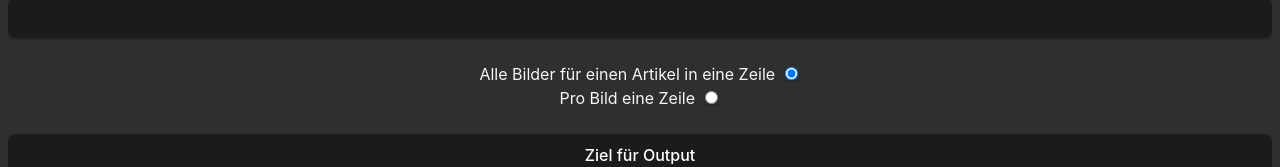
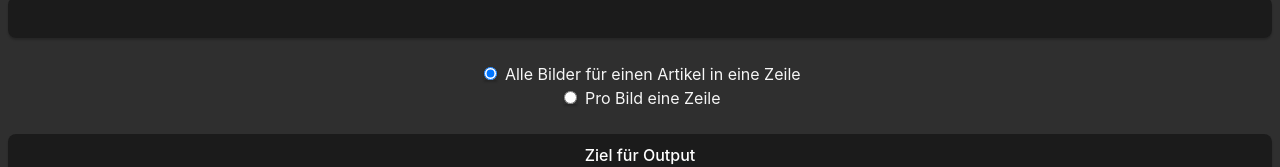
Before and after one commit to Pagnany/luetools, a website built with Vite: page src/bmecat_pictures.html in a window 1280 px wide. Shown: the part 240-407 px from the top of the page. Built offline with nearby package versions, Linux system fonts and the light colour scheme.

Commit message:
wrong id

```diff
--- a/src/bmecat_pictures.html
+++ b/src/bmecat_pictures.html
@@ -15,11 +15,11 @@
       <input type="text" id="inputFile" name="inputFile">
       <br>
       <div>
-        <label for="checkPicturesOneLine">Alle Bilder für einen Artikel in eine Zeile</label>
         <input type="radio" id="checkPictureOneLine" name="picturePreset" checked="checked">
+        <label for="checkPictureOneLine">Alle Bilder für einen Artikel in eine Zeile</label>
         <br>
-        <label for="checkPicturesOnePerLine">Pro Bild eine Zeile</label>
         <input type="radio" id="checkPictureOnePerLine" name="picturePreset">
+        <label for="checkPictureOnePerLine">Pro Bild eine Zeile</label>
       </div>
       <br>
       <button type="button" id="buttonOutputFile" name="buttonOutputFile">Ziel für Output</button>
```
